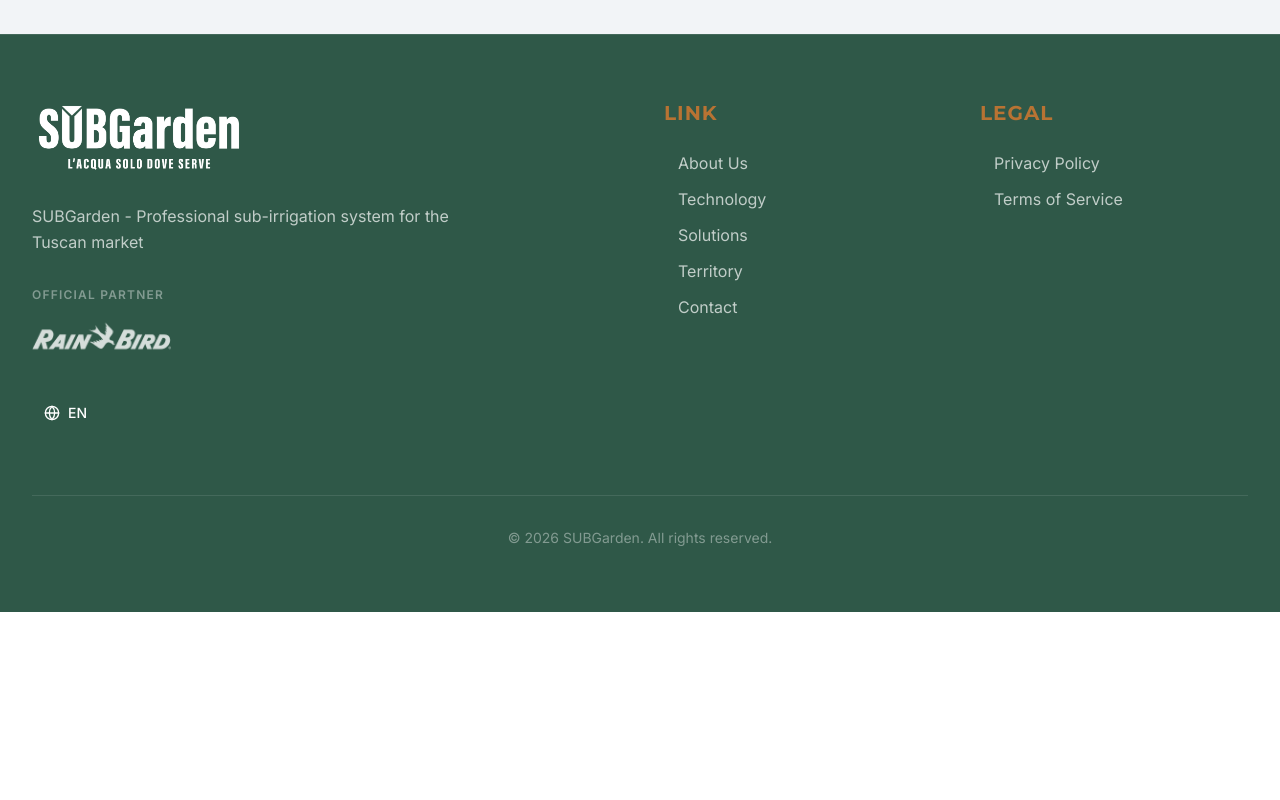
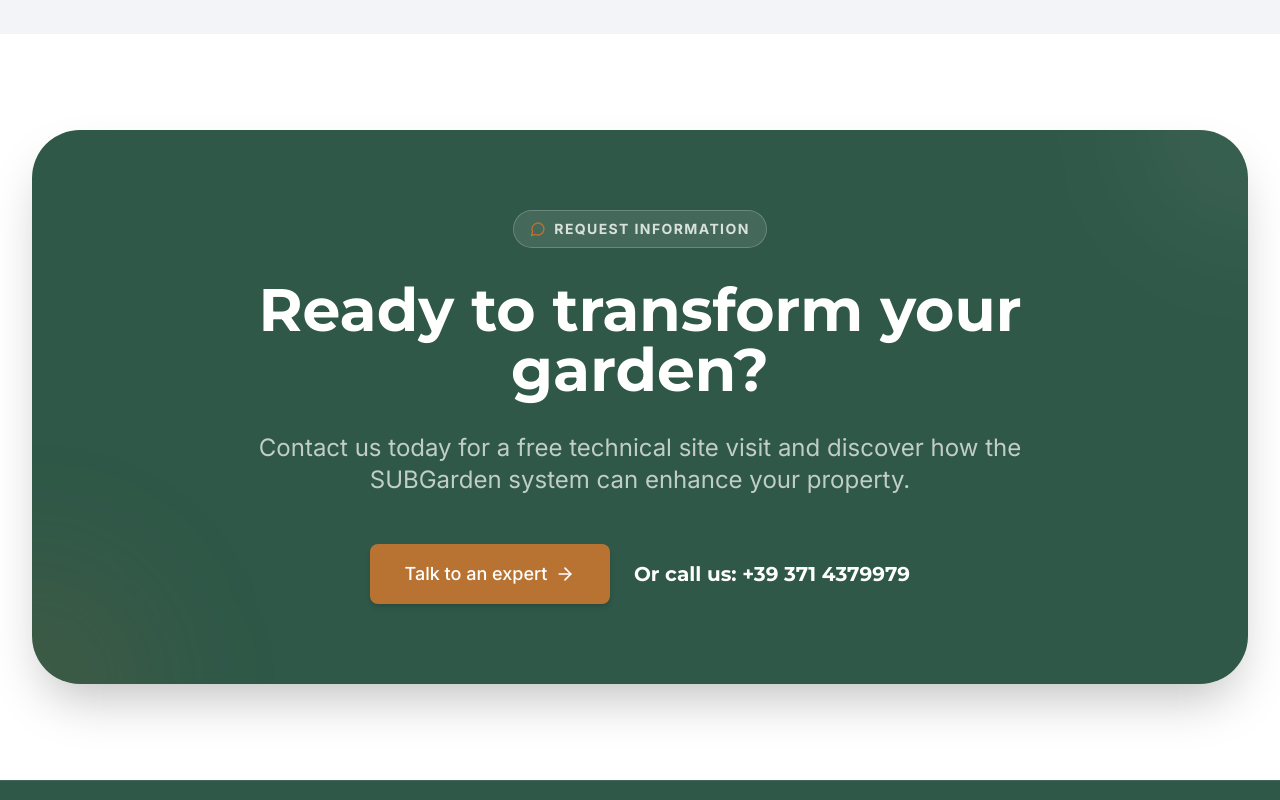
Before and after one commit to magiaslab/subgarden, a Next.js app: page /en/tecnologia in a window 1280 px wide. Shown: the part 4180-4980 px from the top of the page. Before the commit the page ends 4792 px from the top, so only its background shows below. Built offline with nearby package versions, Linux system fonts and the light colour scheme.

Commit message:
Add a premium Contact CTA section to all internal pages (Soluzioni, Territorio, Tecnologia)

```diff
--- a/app/[locale]/soluzioni/[slug]/page.tsx
+++ b/app/[locale]/soluzioni/[slug]/page.tsx
@@ -6,6 +6,7 @@
 import { Card, CardContent, CardHeader, CardTitle } from '@/components/ui/Card';
 import { Badge } from '@/components/ui/Badge';
 import { MotionDiv } from '@/components/ui/Motion';
+import { ContactCTA } from '@/components/sections/ContactCTA';
 import Image from 'next/image';
 
 // Dati statici per le soluzioni (in futuro verranno dal CMS)
@@ -268,6 +269,8 @@
             </div>
           </div>
         </section>
+
+        <ContactCTA />
       </main>
       <Footer />
     </>
--- a/app/[locale]/soluzioni/page.tsx
+++ b/app/[locale]/soluzioni/page.tsx
@@ -4,6 +4,7 @@
 import { Card } from '@/components/ui/Card';
 import { Link } from '@/lib/i18n/routing';
 import { MotionDiv } from '@/components/ui/Motion';
+import { ContactCTA } from '@/components/sections/ContactCTA';
 import Image from 'next/image';
 import { ArrowRight } from 'lucide-react';
 
@@ -126,6 +127,8 @@
             </div>
           </div>
         </section>
+
+        <ContactCTA />
       </main>
       <Footer />
     </>
--- a/app/[locale]/tecnologia/page.tsx
+++ b/app/[locale]/tecnologia/page.tsx
@@ -4,6 +4,7 @@
 import { Card, CardContent, CardHeader, CardTitle } from '@/components/ui/Card';
 import { MotionDiv } from '@/components/ui/Motion';
 import { InfographicSection } from '@/components/sections/InfographicSection';
+import { ContactCTA } from '@/components/sections/ContactCTA';
 import Image from 'next/image';
 import { getTranslations } from 'next-intl/server';
 import { Search, PencilRuler, FileText, Zap, ShieldCheck } from 'lucide-react';
@@ -257,6 +258,8 @@
             </div>
           </div>
         </section>
+
+        <ContactCTA />
       </main>
       <Footer />
     </>
--- a/app/[locale]/territorio/[city]/page.tsx
+++ b/app/[locale]/territorio/[city]/page.tsx
@@ -4,6 +4,7 @@
 import { Footer } from '@/components/navigation/Footer';
 import { Card, CardContent, CardHeader, CardTitle } from '@/components/ui/Card';
 import { MotionDiv } from '@/components/ui/Motion';
+import { ContactCTA } from '@/components/sections/ContactCTA';
 import Image from 'next/image';
 
 // Dati statici per le città (in futuro verranno dal CMS)
@@ -305,6 +306,8 @@
             </div>
           </div>
         </section>
+
+        <ContactCTA />
       </main>
       <Footer />
     </>
--- a/app/[locale]/territorio/page.tsx
+++ b/app/[locale]/territorio/page.tsx
@@ -4,6 +4,7 @@
 import { Card } from '@/components/ui/Card';
 import { Link } from '@/lib/i18n/routing';
 import { MotionDiv } from '@/components/ui/Motion';
+import { ContactCTA } from '@/components/sections/ContactCTA';
 import Image from 'next/image';
 import { ArrowRight, MapPin } from 'lucide-react';
 
@@ -131,6 +132,8 @@
             </div>
           </div>
         </section>
+
+        <ContactCTA />
       </main>
       <Footer />
     </>
--- /dev/null
+++ b/components/sections/ContactCTA.tsx
@@ -0,0 +1,67 @@
+'use client';
+
+import { motion } from 'framer-motion';
+import { useTranslations } from 'next-intl';
+import { Link } from '@/lib/i18n/routing';
+import { ArrowRight, MessageCircle } from 'lucide-react';
+
+export function ContactCTA() {
+  const t = (useTranslations as any)('cta');
+
+  return (
+    <section className="py-24 bg-white overflow-hidden">
+      <div className="max-w-7xl mx-auto px-4 sm:px-6 lg:px-8">
+        <motion.div
+          initial={{ opacity: 0, y: 30 }}
+          whileInView={{ opacity: 1, y: 0 }}
+          viewport={{ once: true }}
+          transition={{ duration: 0.8 }}
+          className="relative bg-deep-teal rounded-[3rem] p-12 md:p-20 overflow-hidden text-center text-white shadow-2xl"
+        >
+          {/* Decorative elements */}
+          <div className="absolute top-0 right-0 w-64 h-64 bg-white/5 rounded-full -mr-32 -mt-32 blur-3xl"></div>
+          <div className="absolute bottom-0 left-0 w-64 h-64 bg-copper/10 rounded-full -ml-32 -mb-32 blur-3xl"></div>
+
+          <div className="relative z-10 max-w-3xl mx-auto">
+            <motion.div
+              initial={{ opacity: 0, scale: 0.9 }}
+              whileInView={{ opacity: 1, scale: 1 }}
+              viewport={{ once: true }}
+              transition={{ delay: 0.2 }}
+              className="inline-flex items-center gap-2 px-4 py-2 rounded-full bg-white/10 border border-white/20 mb-8"
+            >
+              <MessageCircle className="w-4 h-4 text-copper" />
+              <span className="text-sm font-bold uppercase tracking-widest text-white/80">
+                {t('badge')}
+              </span>
+            </motion.div>
+
+            <h2 className="text-4xl md:text-6xl font-serif font-bold mb-8 leading-tight">
+              {t('title')}
+            </h2>
+
+            <p className="text-xl md:text-2xl text-white/70 mb-12 leading-relaxed">
+              {t('description')}
+            </p>
+
+            <div className="flex flex-col sm:flex-row items-center justify-center gap-6">
+              <Link
+                href="/contatti"
+                className="inline-flex items-center justify-center rounded-lg font-medium transition-all duration-300 focus:outline-none focus:ring-2 focus:ring-offset-2 bg-copper text-white hover:bg-copper/90 px-8 py-4 text-lg shadow-md hover:shadow-lg min-w-[240px] group"
+              >
+                {t('button')}
+                <ArrowRight className="ml-2 w-5 h-5 group-hover:translate-x-1 transition-transform" />
+              </Link>
+              <a
+                href="tel:+393714379979"
+                className="text-white hover:text-copper transition-colors font-serif font-bold text-xl flex items-center gap-2"
+              >
+                {t('call_us')} +39 371 4379979
+              </a>
+            </div>
+          </div>
+        </motion.div>
+      </div>
+    </section>
+  );
+}
--- a/messages/de.json
+++ b/messages/de.json
@@ -26,6 +26,13 @@
     "milestone_villa": "Historische Restaurierung monumentaler Parks",
     "milestone_patent": "Innovation und SUBGarden-Patent",
     "discover_more": "Entdecken Sie unsere Geschichte"
+  },
+  "cta": {
+    "badge": "Informationen anfordern",
+    "title": "Bereit, Ihren Garten zu verwandeln?",
+    "description": "Kontaktieren Sie uns noch heute für eine kostenlose technische Besichtigung und entdecken Sie, wie das SUBGarden-System la tua proprietà aufwerten kann.",
+    "button": "Mit einem Experten sprechen",
+    "call_us": "Oder rufen Sie uns an:"
   },
   "aboutPage": {
     "hero_title": "Die Kunst, der Erde zuzuhören",
--- a/messages/en.json
+++ b/messages/en.json
@@ -26,6 +26,13 @@
     "milestone_villa": "Historical restoration of monumental parks",
     "milestone_patent": "Innovation and SUBGarden patent",
     "discover_more": "Discover our story"
+  },
+  "cta": {
+    "badge": "Request Information",
+    "title": "Ready to transform your garden?",
+    "description": "Contact us today for a free technical site visit and discover how the SUBGarden system can enhance your property.",
+    "button": "Talk to an expert",
+    "call_us": "Or call us:"
   },
   "aboutPage": {
     "hero_title": "The Art of Listening to the Earth",
--- a/messages/it.json
+++ b/messages/it.json
@@ -26,6 +26,13 @@
     "milestone_villa": "Restauro storico di parchi monumentali",
     "milestone_patent": "Innovazione e brevetto SUBGarden",
     "discover_more": "Scopri la nostra storia"
+  },
+  "cta": {
+    "badge": "Richiedi Informazioni",
+    "title": "Pronto a trasformare il tuo giardino?",
+    "description": "Contattaci oggi stesso per un sopralluogo tecnico gratuito e scopri come il sistema SUBGarden può valorizzare la tua proprietà.",
+    "button": "Parla con un esperto",
+    "call_us": "Oppure chiamaci:"
   },
   "aboutPage": {
     "hero_title": "L'Arte di Ascoltare la Terra",
```
